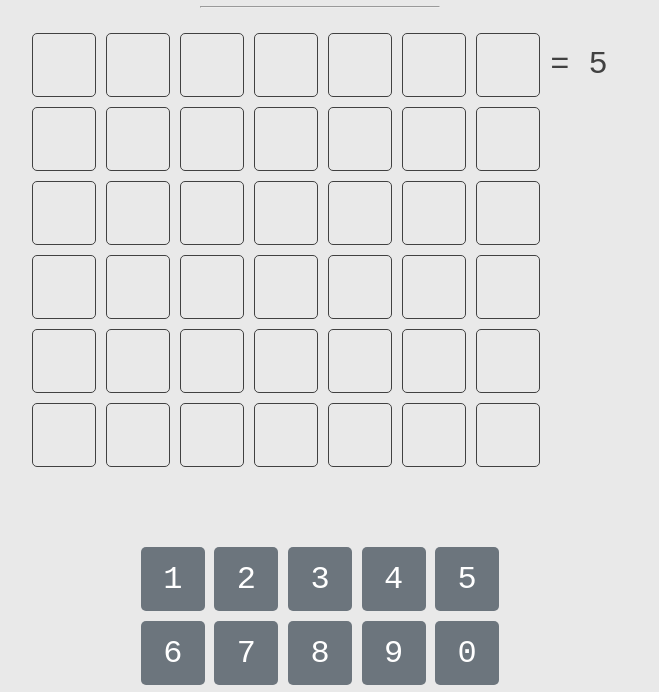
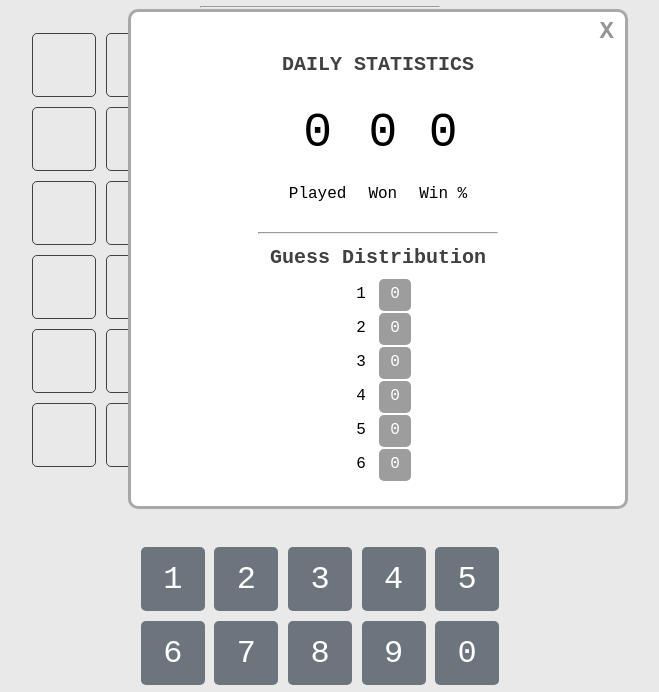
Before and after one commit to nmiz1987/NUMBLE-clone, a plain HTML site: page index.html in a window 1280 px wide. Both pictures are taken after a click on the button 724 px from the left and 34 px from the top of the page. Shown: the part 71-763 px from the top of the page, without its empty margins (320-979 px from the left). Drawn offline with Linux system fonts and the light colour scheme.

Commit message:
add animation and result window

```diff
--- a/index.html
+++ b/index.html
@@ -21,6 +21,53 @@
         </h1>
         <h2># 55</h2>
         <hr>
+
+        <div class="result-window" style="display: none;">
+            <div class="close-win">
+                <button id="symbol">X</button>
+            </div>
+            <h3>DAILY STATISTICS</h3>
+            <table cellspacing="20" class="score">
+                <tr>
+                    <td>0</td>
+                    <td>0</td>
+                    <td>0</td>
+                </tr>
+                <tr>
+                    <td>Played</td>
+                    <td>Won</td>
+                    <td>Win %</td>
+                </tr>
+            </table>
+            <hr>
+            <h3>Guess Distribution</h3>
+            <table class="Guess">
+                <tr>
+                    <td>1</td>
+                    <td>0</td>
+                </tr>
+                <tr>
+                    <td>2</td>
+                    <td>0</td>
+                </tr>
+                <tr>
+                    <td>3</td>
+                    <td>0</td>
+                </tr>
+                <tr>
+                    <td>4</td>
+                    <td>0</td>
+                </tr>
+                <tr>
+                    <td>5</td>
+                    <td>0</td>
+                </tr>
+                <tr>
+                    <td>6</td>
+                    <td>0</td>
+                </tr>
+            </table>
+        </div>
     </header>
     <main>
         <div class="boxes">
@@ -122,18 +169,17 @@
                     <button class="box_ans" id="b_9">9</button>
                     <button class="box_ans" id="b_0">0</button>
                 </div>
-
             </div>
             <div class="row">
                 <button class="box_ans" id="b_plus">+</button>
                 <button class="box_ans" id="b_minus">-</button>
                 <button class="box_ans" id="b_divide">/</button>
                 <button class="box_ans" id="b_multiply">*</button>
-                <button class="box_ans" id="b_back">⌫</button>
+                <button class="box_ans" id="Backspace">⌫</button>
             </div>
         </div>
         <div class="ans_boxes">
-            <button class="box_ans" id="b_enter">Enter</button>
+            <button class="box_ans" id="Enter">Enter</button>
         </div>
         </div>
     </main>
--- a/src/script.js
+++ b/src/script.js
@@ -1,16 +1,32 @@
-var boxes = document.querySelectorAll('.box');
+var boxes = document.querySelectorAll('.box'); // all the boxes in upper part
+var ansBoxes = document.querySelectorAll('.box_ans'); // all the boxes in downer part
+var closeWinRes = document.querySelector('#symbol');
+var openWinRes = document.querySelector('#statsButton');
+var resultWindow = document.querySelector('.result-window');
+
 var answerRequired = ["8", "-", "0", "-", "3", "/", "1"]
 var resultRequired = 5
-var col = 0
-var activeRow = 0
-var showNext = 1
+var col = 0 // location in column
+var activeRow = 0 // location in row
+var showNext = 1 // to reveal next row
 
 var currentBox = boxes[col + 7 * activeRow]
 
-document.addEventListener("keydown", (e) => {
-    var key = e.key
+function userInput(e) {
+    var keyFromkeyboard = e.key
+    var keyFromMouse = e.target.innerText
+    var keyButtonEnter
+    var keyButtonBackspace
+    var key = keyFromkeyboard || keyFromMouse // take from the active input
 
-    if (key.match(/[0-9]|\+|\-|\*|\//i) || e.key == 'Enter') { // only number and ops
+    if (e.target.id == 'Enter')
+        keyButtonEnter = 'Enter'
+
+    if (e.target.id == 'Backspace')
+        keyButtonBackspace = 'Backspace'
+
+
+    if (key.match(/[0-9]|\+|\-|\*|\//i) || e.key == 'Enter' || keyButtonEnter == 'Enter') { // only number and operators
         if (key.match(/[0-9]|\+|\-|\*|\//i)) {
             currentBox.innerText = key
             currentBox.setAttribute('class', 'box filled')
@@ -18,19 +34,19 @@ document.addEventListener("keydown", (e) => {
             currentBox = boxes[col + 7 * activeRow]
         }
 
-        if ((col == 6) && Object.is(e.code, 'Enter')) {
+        if ((col == 6) && (Object.is(e.code, 'Enter') || keyButtonEnter == 'Enter')) {
             var temp = []
             for (let i = 0; i < 7; i++)
                 temp.push(boxes[i + 7 * activeRow].innerText)
+            try {
                 if (eval(temp.join('')) != resultRequired) {
-                console.log("NO")
+                    console.log("Wrong answer!")
                 } else {
-                console.log("YES")
+                    console.log("Correct!")
                     let show = document.querySelector('#a_' + showNext++)
                     show.setAttribute('style', 'display: block;')
                     for (let i = 0; i < 7; i++) {
                         for (let j = 0; j < 7; j++)
-                    // if (answerRequired[j] === boxes[i + 7 * activeRow].innerText) {
                             if (Object.is(answerRequired[j], boxes[i + 7 * activeRow].innerText)) {
                                 if (i == j) {
                                     boxes[i + 7 * activeRow].setAttribute('class', 'box filled current')
@@ -45,14 +61,18 @@ document.addEventListener("keydown", (e) => {
                     col = 0
                     currentBox = boxes[col + 7 * activeRow]
                 }
+            } catch {
+                console.log("invalid input")
             }
-        if ((col % 7 == 0) && !(Object.is(e.code, 'Enter'))) { // don't move to next row
+
+        }
+        if ((col % 7 == 0) && !(Object.is(e.code, 'Enter')) && !(keyButtonEnter == 'Enter')) { // don't move to next row
             col--
             currentBox = boxes[col + 7 * activeRow]
         }
     }
 
-    if (Object.is(e.code, 'Backspace') && col > 0) { // clear box
+    if ((Object.is(e.code, 'Backspace') || keyButtonBackspace == 'Backspace') && col > 0) { // clear box
         if ((col == 6) && currentBox.innerText != '') {
             currentBox.setAttribute('class', 'box')
             currentBox.innerText = ''
@@ -63,6 +83,19 @@ document.addEventListener("keydown", (e) => {
             currentBox.innerText = ''
         }
     }
+    e.stopPropagation();
+}
 
-    e.stopPropagation();
+closeWinRes.addEventListener('click', () => {
+    console.log("close")
+    resultWindow.style.display = "none";
 })
+
+openWinRes.addEventListener('click', () => {
+    console.log("show")
+    resultWindow.style.display = "flex";
+})
+
+document.addEventListener("keydown", userInput)
+
+ansBoxes.forEach(box => box.addEventListener("click", userInput))
--- a/src/styles.css
+++ b/src/styles.css
@@ -51,6 +51,11 @@ h2 {
     font-size: 1rem;
 }
 
+h3 {
+    font-size: 1.25rem;
+    color: rgb(65, 65, 65);
+}
+
 label {
     height: 4rem;
     font-size: 2rem;
@@ -60,6 +65,10 @@ label {
 #statsButton {
     border-width: 0;
     background-color: transparent;
+}
+
+#statsButton:hover {
+    cursor: pointer;
 }
 
 .box,
@@ -83,7 +92,7 @@ label {
     border-width: 0;
 }
 
-#b_enter {
+#Enter {
     width: 10rem;
     height: 3rem;
     font-size: 2rem
@@ -153,9 +162,71 @@ label {
     color: black;
     background-color: yellow;
     border-color: #343a40;
+    transition: all .5s ease-in-out;
+    /*make it smooth*/
 }
 
 footer {
     text-align: center;
     padding: 4rem 0;
 }
+
+.result-window {
+    position: fixed;
+    top: 10vh;
+    left: 35vw;
+    height: 500px;
+    width: 500px;
+    border: 3px solid rgb(168, 168, 168);
+    border-radius: 10px;
+    background-color: white;
+    padding: 5px;
+    display: flex;
+    flex-direction: column;
+    align-items: center;
+    gap: 7px;
+}
+
+.score tr:first-child {
+    font-size: 3rem;
+}
+
+.score tr:nth-child(2) {
+    font-size: 1rem;
+}
+
+.close-win {
+    display: flex;
+    width: 100%;
+    justify-content: flex-end;
+}
+
+#symbol {
+    border: 0px;
+    background-color: transparent;
+    font-size: 1.5rem;
+    font-weight: bold;
+    color: rgb(149, 149, 149);
+}
+
+#symbol:hover {
+    cursor: pointer;
+}
+
+.Guess td {
+    font-size: 1rem;
+    width: 2rem;
+    height: 2rem;
+    border-radius: 5px;
+}
+
+.Guess td:first-child {}
+
+.Guess td:nth-child(2) {
+    background-color: #9d9d9d;
+    color: white;
+}
+
+td {
+    text-align: center
+}
```
Lines whose indentation alone changed are shown as unchanged.
